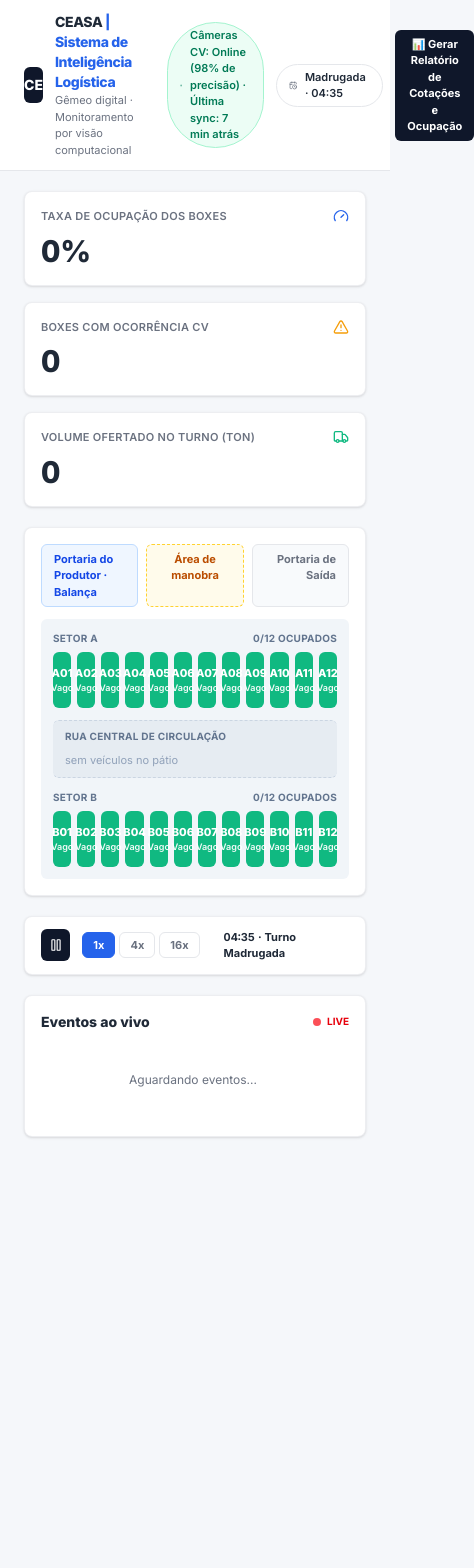
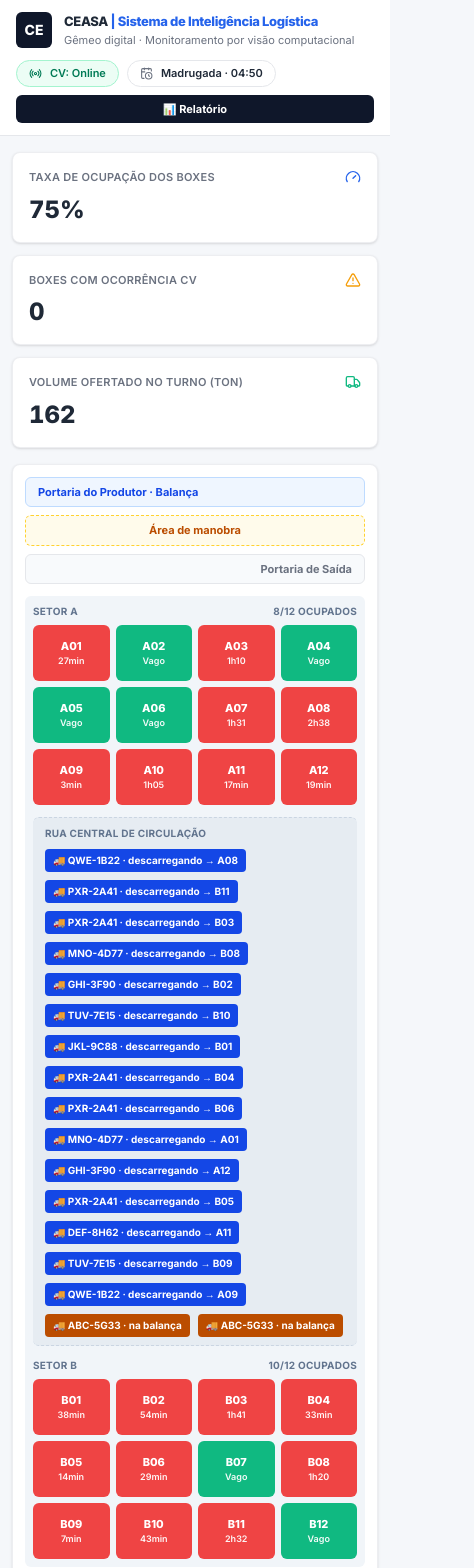
Before and after one commit to IncludeLuisFerreira/ceasa-digital-twin, a React (Vite) app: page / in a window 390 px wide. Shown: the top 1568 px of the page, 474 px wide, since content can reach past the window. Before the commit the page ends 1157 px from the top, so only its background shows below. Built offline with nearby package versions, Linux system fonts and the light colour scheme.

Commit message:
feat: warm-up simulation on load and mobile responsive layout

```diff
--- a/src/App.tsx
+++ b/src/App.tsx
@@ -12,7 +12,7 @@ export default function App() {
     <TwinProvider>
       <div className="min-h-screen bg-canvas font-sans text-ink">
         <Header />
-        <main className="mx-auto max-w-[1400px] space-y-5 px-6 py-5">
+        <main className="mx-auto max-w-[1400px] space-y-4 px-3 py-4 sm:space-y-5 sm:px-6 sm:py-5">
           <KpiRow />
           <div className="grid grid-cols-1 gap-5 xl:grid-cols-[1fr_360px]">
             <div className="space-y-5">
--- a/src/components/EventFeed.tsx
+++ b/src/components/EventFeed.tsx
@@ -5,7 +5,7 @@ import { useTwin } from '../state/TwinContext';
 export default function EventFeed() {
   const { world } = useTwin();
   return (
-    <aside className="flex max-h-[720px] flex-col rounded-lg border border-line/70 bg-white p-4 shadow-sm">
+    <aside className="flex max-h-[420px] flex-col rounded-lg border border-line/70 bg-white p-4 shadow-sm xl:max-h-[720px]">
       <div className="mb-2 flex items-center justify-between">
         <h2 className="text-sm font-extrabold">Eventos ao vivo</h2>
         <span
--- a/src/components/FloorPlan.tsx
+++ b/src/components/FloorPlan.tsx
@@ -6,8 +6,8 @@ export default function FloorPlan() {
   const { world } = useTwin();
   const trucks = Object.values(world.trucks).filter((t) => t.estado !== 'saindo');
   return (
-    <section className="rounded-lg border border-line/70 bg-white p-4 shadow-sm">
-      <div className="mb-3 grid grid-cols-3 gap-2 text-[11px] font-bold">
+    <section className="rounded-lg border border-line/70 bg-white p-3 shadow-sm sm:p-4">
+      <div className="mb-3 grid grid-cols-1 gap-2 text-[11px] font-bold sm:grid-cols-3">
         <div className="rounded-md border border-blue-200 bg-blue-50 px-3 py-1.5 text-blue-700">
           Portaria do Produtor · Balança
         </div>
@@ -18,7 +18,7 @@ export default function FloorPlan() {
           Portaria de Saída
         </div>
       </div>
-      <div className="rounded-md bg-[#F1F5F9] p-3">
+      <div className="rounded-md bg-[#F1F5F9] p-2 sm:p-3">
         <SectorRow setor="A" />
         <div className="my-3 flex min-h-[40px] flex-wrap items-center gap-2 rounded-md border-y border-dashed border-slate-300 bg-slate-200/70 px-3 py-2">
           <span className="text-[10px] font-bold uppercase tracking-wide text-slate-500">
--- a/src/components/Header.tsx
+++ b/src/components/Header.tsx
@@ -7,9 +7,10 @@ function ReportButton() {
   return (
     <button
       onClick={() => dispatch({ type: 'TOGGLE_REPORT', open: true })}
-      className="rounded-md bg-[#0F172A] px-3 py-1.5 text-[11px] font-bold text-white hover:bg-[#1E293B]"
+      className="w-full rounded-md bg-[#0F172A] px-3 py-1.5 text-[11px] font-bold text-white hover:bg-[#1E293B] lg:w-auto"
     >
-      📊 Gerar Relatório de Cotações e Ocupação
+      <span className="lg:hidden">📊 Relatório</span>
+      <span className="hidden lg:inline">📊 Gerar Relatório de Cotações e Ocupação</span>
     </button>
   );
 }
@@ -18,13 +19,13 @@ export default function Header() {
   const { world } = useTwin();
   return (
     <header className="border-b border-line bg-white">
-      <div className="mx-auto flex max-w-[1400px] items-center justify-between gap-4 px-6 py-3">
+      <div className="mx-auto flex max-w-[1400px] flex-col gap-3 px-4 py-3 sm:px-6 lg:flex-row lg:items-center lg:justify-between">
         <div className="flex items-center gap-3">
-          <div className="grid h-9 w-9 place-items-center rounded-md bg-[#0F172A] text-sm font-extrabold text-white">
+          <div className="grid h-9 w-9 shrink-0 place-items-center rounded-md bg-[#0F172A] text-sm font-extrabold text-white">
             CE
           </div>
           <div>
-            <div className="text-sm font-extrabold tracking-tight">
+            <div className="text-[13px] font-extrabold tracking-tight sm:text-sm">
               CEASA <span className="text-[#2563EB]">| Sistema de Inteligência Logística</span>
             </div>
             <div className="text-[11px] text-ink-soft">
@@ -32,7 +33,7 @@ export default function Header() {
             </div>
           </div>
         </div>
-        <div className="flex items-center gap-3">
+        <div className="flex flex-wrap items-center gap-2">
           <div
             className={`flex items-center gap-2 rounded-full border px-3 py-1 text-[11px] font-semibold ${
               world.cvOnline
@@ -41,9 +42,14 @@ export default function Header() {
             }`}
           >
             <Radio size={13} />
-            {world.cvOnline
-              ? `Câmeras CV: Online (${Math.round(world.cvPrecisao * 100)}% de precisão) · Última sync: ${world.cvUltimaSyncMin} min atrás`
-              : 'Câmeras CV: Sinal perdido'}
+            <span className="lg:hidden">
+              {world.cvOnline ? 'CV: Online' : 'CV: sinal perdido'}
+            </span>
+            <span className="hidden lg:inline">
+              {world.cvOnline
+                ? `Câmeras CV: Online (${Math.round(world.cvPrecisao * 100)}% de precisão) · Última sync: ${world.cvUltimaSyncMin} min atrás`
+                : 'Câmeras CV: Sinal perdido'}
+            </span>
           </div>
           <div className="flex items-center gap-2 rounded-full border border-line px-3 py-1 text-[11px] font-semibold text-ink">
             <CalendarClock size={13} className="text-ink-soft" />
--- a/src/components/KpiRow.tsx
+++ b/src/components/KpiRow.tsx
@@ -24,7 +24,7 @@ export default function KpiRow() {
     },
   ];
   return (
-    <div className="grid grid-cols-1 gap-4 md:grid-cols-3">
+    <div className="grid grid-cols-1 gap-3 sm:grid-cols-3 sm:gap-4">
       {cards.map((c) => (
         <div key={c.label} className="rounded-lg border border-line/70 bg-white p-4 shadow-sm">
           <div className="flex items-center justify-between">
@@ -33,7 +33,7 @@ export default function KpiRow() {
             </span>
             <c.icon size={16} className={c.tone} />
           </div>
-          <div className="mt-2 text-3xl font-extrabold tabular-nums">{c.value}</div>
+          <div className="mt-2 text-2xl font-extrabold tabular-nums sm:text-3xl">{c.value}</div>
         </div>
       ))}
     </div>
--- a/src/components/ReportModal.tsx
+++ b/src/components/ReportModal.tsx
@@ -44,7 +44,7 @@ export default function ReportModal() {
 
   return (
     <div
-      className="fixed inset-0 z-50 grid place-items-center p-6 print:static print:block print:p-0"
+      className="fixed inset-0 z-50 grid place-items-center p-3 print:static print:block print:p-0 sm:p-6"
       role="dialog"
       aria-modal="true"
       aria-label="Relatório de cotações e ocupação"
@@ -59,7 +59,7 @@ export default function ReportModal() {
         className="relative z-10 max-h-[85vh] w-full max-w-3xl overflow-hidden rounded-xl bg-white shadow-2xl outline-none print:static print:max-h-none print:max-w-none print:overflow-visible print:rounded-none print:shadow-none"
       >
         <div className="print-area">
-          <div className="flex items-center justify-between border-b border-line px-6 py-4">
+          <div className="flex items-center justify-between border-b border-line px-4 py-4 sm:px-6">
             <div>
               <h3 className="text-base font-extrabold">Relatório de Cotações e Ocupação</h3>
               <p className="text-xs text-ink-soft">
@@ -74,8 +74,8 @@ export default function ReportModal() {
               <X size={18} />
             </button>
           </div>
-          <div className="max-h-[55vh] overflow-y-auto px-6 py-4 print:max-h-none print:overflow-visible">
-            <table className="w-full text-left text-xs">
+          <div className="max-h-[55vh] overflow-auto px-4 py-4 print:max-h-none print:overflow-visible sm:px-6">
+            <table className="w-full min-w-[620px] text-left text-xs">
               <thead>
                 <tr className="border-b border-line text-[10px] uppercase tracking-wide text-ink-soft">
                   <th className="py-2">Box</th>
@@ -113,7 +113,7 @@ export default function ReportModal() {
               </tbody>
             </table>
           </div>
-          <div className="flex items-center justify-between border-t border-line px-6 py-4 print:hidden">
+          <div className="flex flex-wrap items-center justify-between gap-2 border-t border-line px-4 py-4 print:hidden sm:px-6">
             <span className="text-[11px] text-ink-soft">
               {rows.length} boxes ocupados · dados simulados
             </span>
--- a/src/components/SectorRow.tsx
+++ b/src/components/SectorRow.tsx
@@ -14,7 +14,7 @@ export default function SectorRow({ setor }: { setor: 'A' | 'B' }) {
           {ocupados}/{ids.length} ocupados
         </span>
       </div>
-      <div className="grid grid-cols-12 gap-1.5">
+      <div className="grid grid-cols-4 gap-1.5 sm:grid-cols-6 lg:grid-cols-12">
         {ids.map((id) => (
           <BayBox key={id} bay={world.bays[id]} />
         ))}
--- a/src/components/TimeControls.tsx
+++ b/src/components/TimeControls.tsx
@@ -9,10 +9,10 @@ export default function TimeControls() {
   const dispatch = useTwinDispatch();
   const progresso = ((world.now % TURNO_DURACAO_MIN) / TURNO_DURACAO_MIN) * 100;
   return (
-    <section className="flex items-center gap-3 rounded-lg border border-line/70 bg-white px-4 py-3 shadow-sm">
+    <section className="flex flex-wrap items-center gap-3 rounded-lg border border-line/70 bg-white px-3 py-3 shadow-sm sm:px-4">
       <button
         onClick={() => dispatch({ type: 'TOGGLE_PAUSE' })}
-        className="grid h-8 w-8 place-items-center rounded-md bg-[#0F172A] text-white"
+        className="grid h-8 w-8 shrink-0 place-items-center rounded-md bg-[#0F172A] text-white"
         aria-label={world.paused ? 'Retomar simulação' : 'Pausar simulação'}
       >
         {world.paused ? <Play size={14} /> : <Pause size={14} />}
@@ -32,10 +32,10 @@ export default function TimeControls() {
           </button>
         ))}
       </div>
-      <div className="h-1.5 flex-1 overflow-hidden rounded-full bg-slate-200">
+      <div className="h-1.5 min-w-[120px] flex-1 overflow-hidden rounded-full bg-slate-200">
         <div className="h-full rounded-full bg-[#2563EB]" style={{ width: `${progresso}%` }} />
       </div>
-      <span className="text-[11px] font-bold tabular-nums text-ink">
+      <span className="whitespace-nowrap text-[11px] font-bold tabular-nums text-ink">
         {formatClock(world.now)} · Turno {world.turno}
       </span>
     </section>
--- a/src/domain/engine.ts
+++ b/src/domain/engine.ts
@@ -44,7 +44,7 @@ export function createInitialState(): WorldState {
   return {
     now: 4 * 60 + 30,
     turno: 'Madrugada',
-    speed: 1,
+    speed: 4,
     paused: false,
     bays,
     trucks: {},
--- a/src/state/TwinContext.tsx
+++ b/src/state/TwinContext.tsx
@@ -34,17 +34,10 @@ type Action =
   | { type: 'SELECT_BAY'; bayId: string | null }
   | { type: 'TOGGLE_REPORT'; open?: boolean };
 
-function init(): TwinState {
-  const world = createInitialState();
-  const [queue, rng] = refillQueue(world, [], 42);
-  return { world, queue, rng, selectedBayId: null, reportOpen: false };
-}
+const WARMUP_MIN = 180;
 
-function reducer(state: TwinState, action: Action): TwinState {
-  switch (action.type) {
-    case 'TICK': {
-      if (state.world.paused) return state;
-      const newNow = state.world.now + state.world.speed;
+function step(state: TwinState, delta: number): TwinState {
+  const newNow = state.world.now + delta;
   const due = state.queue.filter((e) => e.simTime <= newNow);
   const remaining = state.queue.filter((e) => e.simTime > newNow);
 
@@ -63,12 +56,30 @@ function reducer(state: TwinState, action: Action): TwinState {
     precos,
     turno: novoTurno,
     volumeTurno: novoTurno === state.world.turno ? world.volumeTurno : 0,
-        cvUltimaSyncMin: Math.min(9, world.cvUltimaSyncMin + (world.cvOnline ? world.speed : 1)),
+    cvUltimaSyncMin: Math.min(9, world.cvUltimaSyncMin + (world.cvOnline ? delta : 1)),
   };
 
   const [queue, r2] = refillQueue(world, remaining, rng);
   rng = r2;
   return { ...state, world, queue, rng };
+}
+
+function init(): TwinState {
+  const base = createInitialState();
+  const world: WorldState = { ...base, now: base.now - WARMUP_MIN };
+  const [queue, rng] = refillQueue(world, [], 42);
+  let state: TwinState = { world, queue, rng, selectedBayId: null, reportOpen: false };
+  for (let i = 0; i < WARMUP_MIN; i += 1) {
+    state = step(state, 1);
+  }
+  return state;
+}
+
+function reducer(state: TwinState, action: Action): TwinState {
+  switch (action.type) {
+    case 'TICK': {
+      if (state.world.paused) return state;
+      return step(state, state.world.speed);
     }
     case 'SET_SPEED':
       return { ...state, world: { ...state.world, speed: action.speed } };
```
Lines whose indentation alone changed are shown as unchanged.
